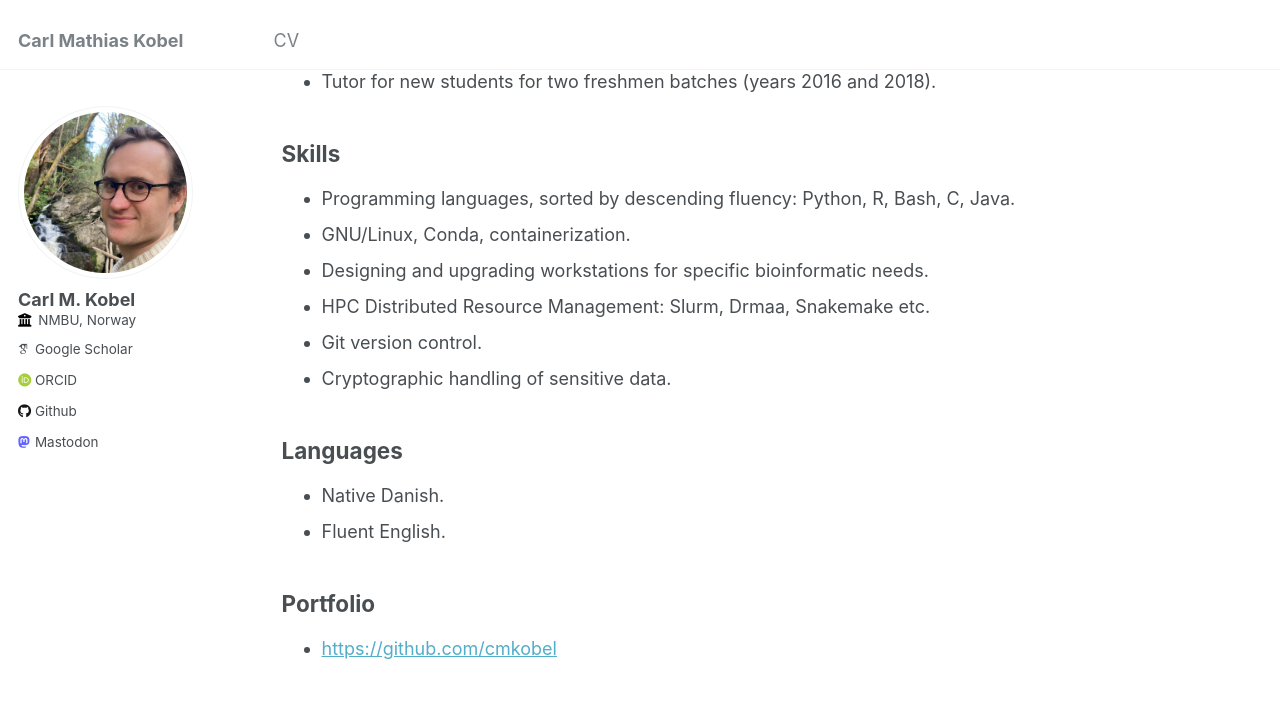
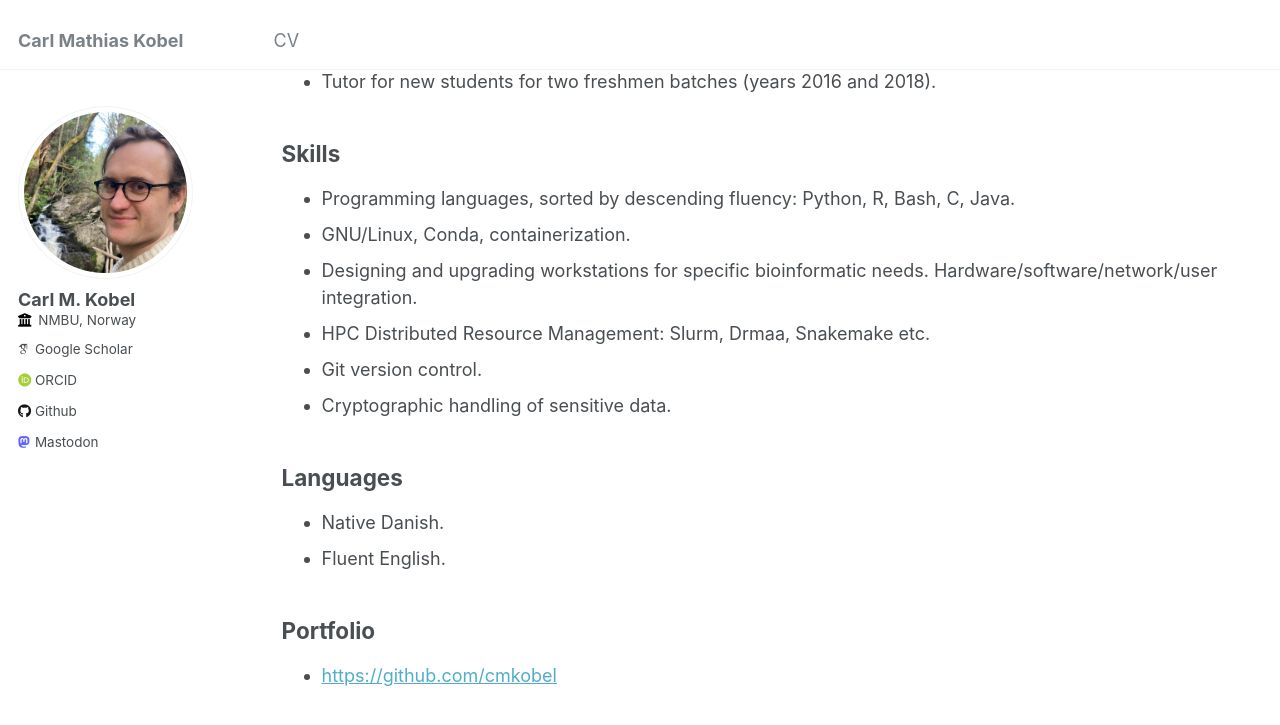
Before and after one commit to cmkobel/cmkobel.github.io, a Jekyll site: the page built from _pages/cv.md, in a window 1280 px wide and 900 px high, scrolled down 1812 px. Shown: the top 725 px of the window. Built offline with Jekyll 4.4.1, drawn with Linux system fonts in a browser that asks for light colours; some web fonts are replaced.

Commit message:
Update cv.md

```diff
--- a/_pages/cv.md
+++ b/_pages/cv.md
@@ -70,16 +70,14 @@ Department of Bioscience, Faculty of Natural Sciences, Aarhus University (AU)
   - Tutor for new students for two freshmen batches (years 2016 and 2018).
 
 
-
 ## Skills
 
   - Programming languages, sorted by descending fluency: Python, R, Bash, C, Java.
   - GNU/Linux, Conda, containerization.
-  - Designing and upgrading workstations for specific bioinformatic needs.
+  - Designing and upgrading workstations for specific bioinformatic needs. Hardware/software/network/user integration.
   - HPC Distributed Resource Management: Slurm, Drmaa, Snakemake etc.
   - Git version control.
   - Cryptographic handling of sensitive data.
-
 
 
 ## Languages
@@ -88,7 +86,6 @@ Department of Bioscience, Faculty of Natural Sciences, Aarhus University (AU)
   - Fluent English.
 
 
-
 ## Portfolio
 
   - [https://github.com/cmkobel](https://github.com/cmkobel)
```
